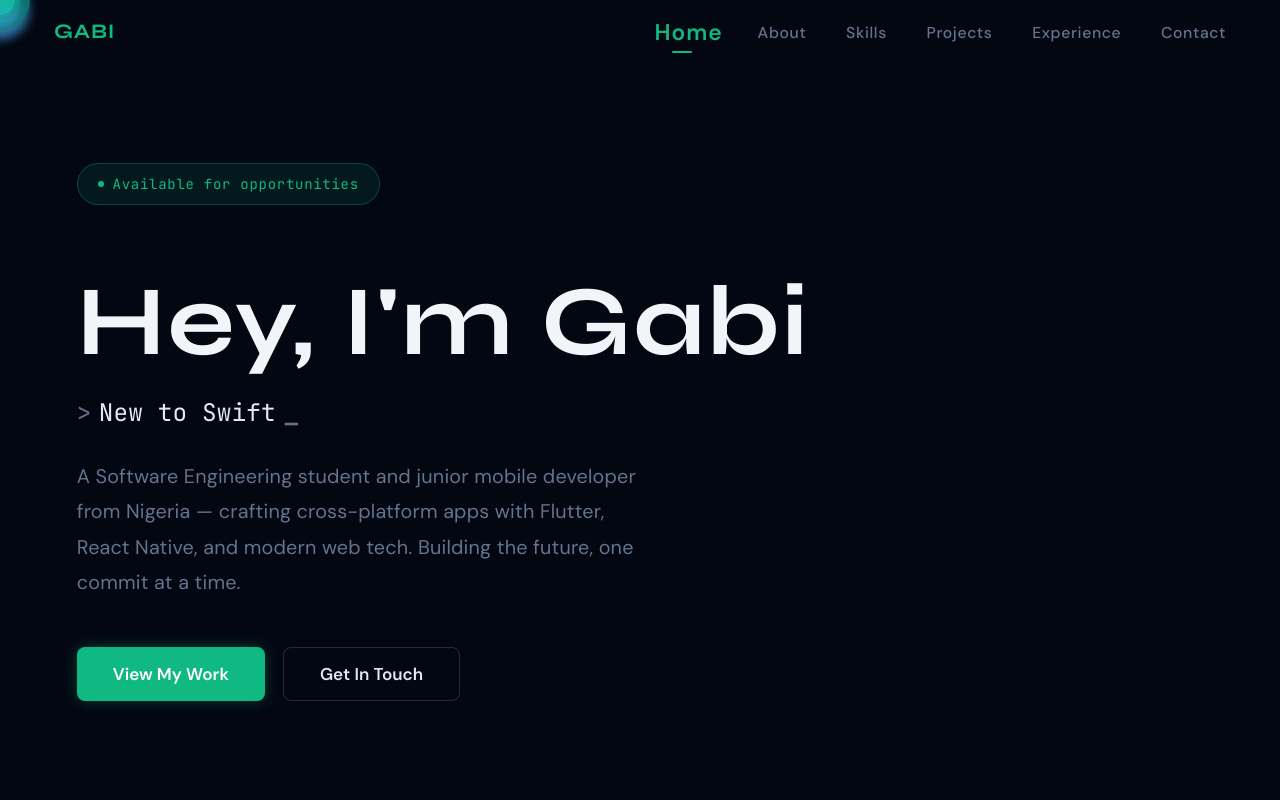
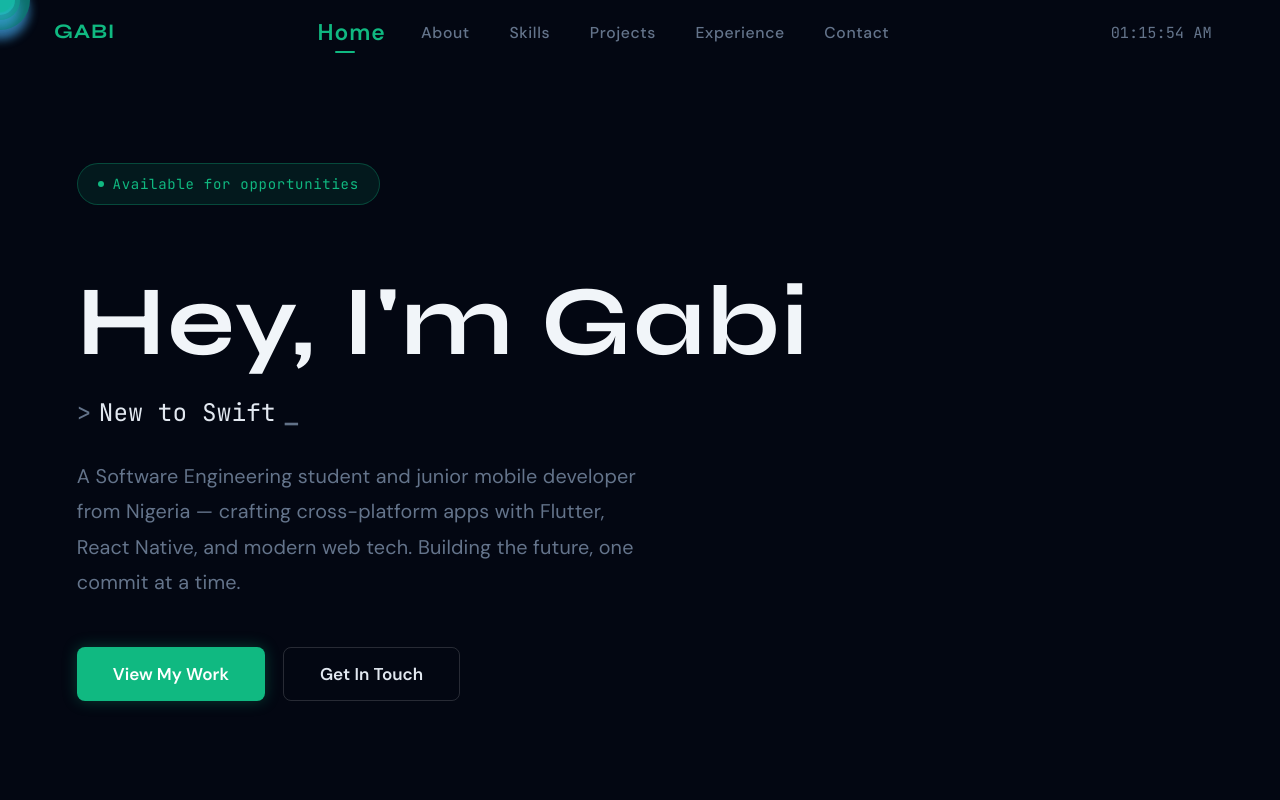
Before and after one commit to GABIs-Hub/portfolio, a React (Vite) app: page / in a window 1280 px wide. Shown: the top 800 px of the page. Built offline with nearby package versions, Linux system fonts and the light colour scheme.

Commit message:
Update Portfolio
Added clock feature and diff regions and timezones

```diff
--- a/src/Portfolio.jsx
+++ b/src/Portfolio.jsx
@@ -329,6 +329,95 @@ function ComingSoonModal({ isOpen, onClose }) {
   );
 }
 
+// ─── CLOCK ────────────────────────────────────────────────────────────────────
+
+const TIMEZONES = [
+  "America/New_York", "America/Chicago", "America/Denver", "America/Los_Angeles",
+  "Europe/London", "Europe/Paris", "Europe/Berlin", "Europe/Moscow",
+  "Asia/Tokyo", "Asia/Shanghai", "Asia/Hong_Kong", "Asia/Dubai", "Asia/Kolkata",
+  "Australia/Sydney", "Australia/Melbourne", "Pacific/Auckland",
+  "Africa/Lagos", "Africa/Cairo", "Africa/Johannesburg",
+  "America/Sao_Paulo", "America/Buenos_Aires",
+];
+
+function Clock() {
+  const [time, setTime] = useState("");
+  const [timezone, setTimezone] = useState(() => {
+    return Intl.DateTimeFormat().resolvedOptions().timeZone;
+  });
+  const [showDropdown, setShowDropdown] = useState(false);
+
+  useEffect(() => {
+    const updateTime = () => {
+      const now = new Date();
+      const formatter = new Intl.DateTimeFormat('en-US', {
+        timeZone: timezone,
+        hour: '2-digit',
+        minute: '2-digit',
+        second: '2-digit',
+        hour12: true,
+      });
+      setTime(formatter.format(now));
+    };
+
+    updateTime();
+    const interval = setInterval(updateTime, 1000);
+    return () => clearInterval(interval);
+  }, [timezone]);
+
+  return (
+    <div style={{ position: "relative" }}>
+      <button onClick={() => setShowDropdown(!showDropdown)} style={{
+        background: "none", border: "none", cursor: "pointer",
+        color: "#64748b", fontFamily: "'JetBrains Mono', monospace",
+        fontSize: "0.85rem", padding: "0.5rem 0.8rem",
+        borderRadius: "6px", transition: "all 0.3s ease",
+        hover: { color: "#e2e8f0", background: "rgba(16,185,129,0.1)" },
+      }}
+        onMouseEnter={e => {
+          e.target.style.color = "#e2e8f0";
+          e.target.style.background = "rgba(16,185,129,0.1)";
+        }}
+        onMouseLeave={e => {
+          e.target.style.color = "#64748b";
+          e.target.style.background = "none";
+        }}
+      >
+        {time}
+      </button>
+
+      {showDropdown && (
+        <div style={{
+          position: "absolute", top: "100%", right: 0, marginTop: "0.5rem",
+          background: "rgba(3,7,18,0.98)", border: "1px solid rgba(16,185,129,0.3)",
+          borderRadius: "8px", maxHeight: "300px", overflowY: "auto",
+          zIndex: 1001, minWidth: "200px", boxShadow: "0 10px 30px rgba(0,0,0,0.5)",
+        }}>
+          {TIMEZONES.map(tz => (
+            <button key={tz} onClick={() => {
+              setTimezone(tz);
+              setShowDropdown(false);
+            }} style={{
+              width: "100%", background: timezone === tz ? "rgba(16,185,129,0.2)" : "transparent",
+              border: "none", cursor: "pointer",
+              color: timezone === tz ? "#10b981" : "#cbd5e1",
+              fontFamily: "'DM Sans', sans-serif",
+              fontSize: "0.85rem", padding: "0.7rem 1rem",
+              textAlign: "left", transition: "all 0.2s ease",
+              borderBottom: "1px solid rgba(255,255,255,0.04)",
+            }}
+              onMouseEnter={e => e.target.style.background = "rgba(16,185,129,0.15)"}
+              onMouseLeave={e => e.target.style.background = timezone === tz ? "rgba(16,185,129,0.2)" : "transparent"}
+            >
+              {tz}
+            </button>
+          ))}
+        </div>
+      )}
+    </div>
+  );
+}
+
 // ─── NAVBAR ───────────────────────────────────────────────────────────────────
 
 function Navbar({ active }) {
@@ -374,7 +463,13 @@ function Navbar({ active }) {
         fontFamily: "'Syne', sans-serif", fontWeight: 700, fontSize: "1.15rem",
         color: "#10b981",
         letterSpacing: "0.04em",
-      }}>
+        cursor: "pointer",
+        transition: "transform 0.3s ease",
+        transformOrigin: "center",
+      }}
+        onMouseEnter={e => e.currentTarget.style.transform = "scale(1.15)"}
+        onMouseLeave={e => e.currentTarget.style.transform = "scale(1)"}
+      >
         GABI
       </div>
 
@@ -414,6 +509,11 @@ function Navbar({ active }) {
         </div>
       )}
 
+      {/* Right side - Clock and Mobile hamburger */}
+      <div style={{ display: "flex", alignItems: "center", gap: "1.5rem" }}>
+        {/* Clock - visible on all screen sizes */}
+        <Clock />
+
         {/* Mobile hamburger */}
         {w < 768 && (
           <button onClick={() => setOpen(o => !o)} style={{
@@ -423,6 +523,7 @@ function Navbar({ active }) {
             {open ? "✕" : "≡"}
           </button>
         )}
+      </div>
 
       {/* Mobile drawer */}
       {open && (
```
Lines whose indentation alone changed are shown as unchanged.
